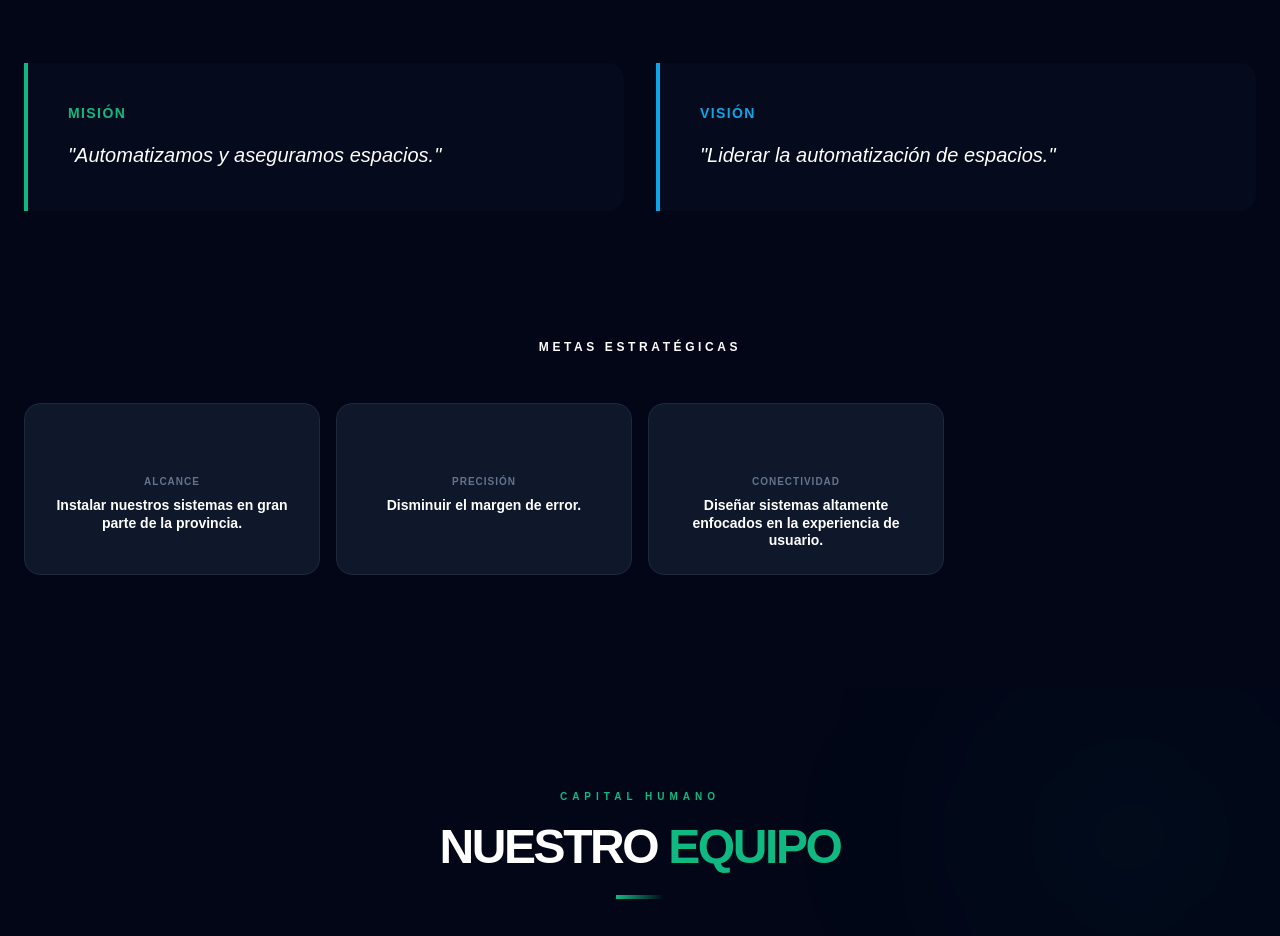
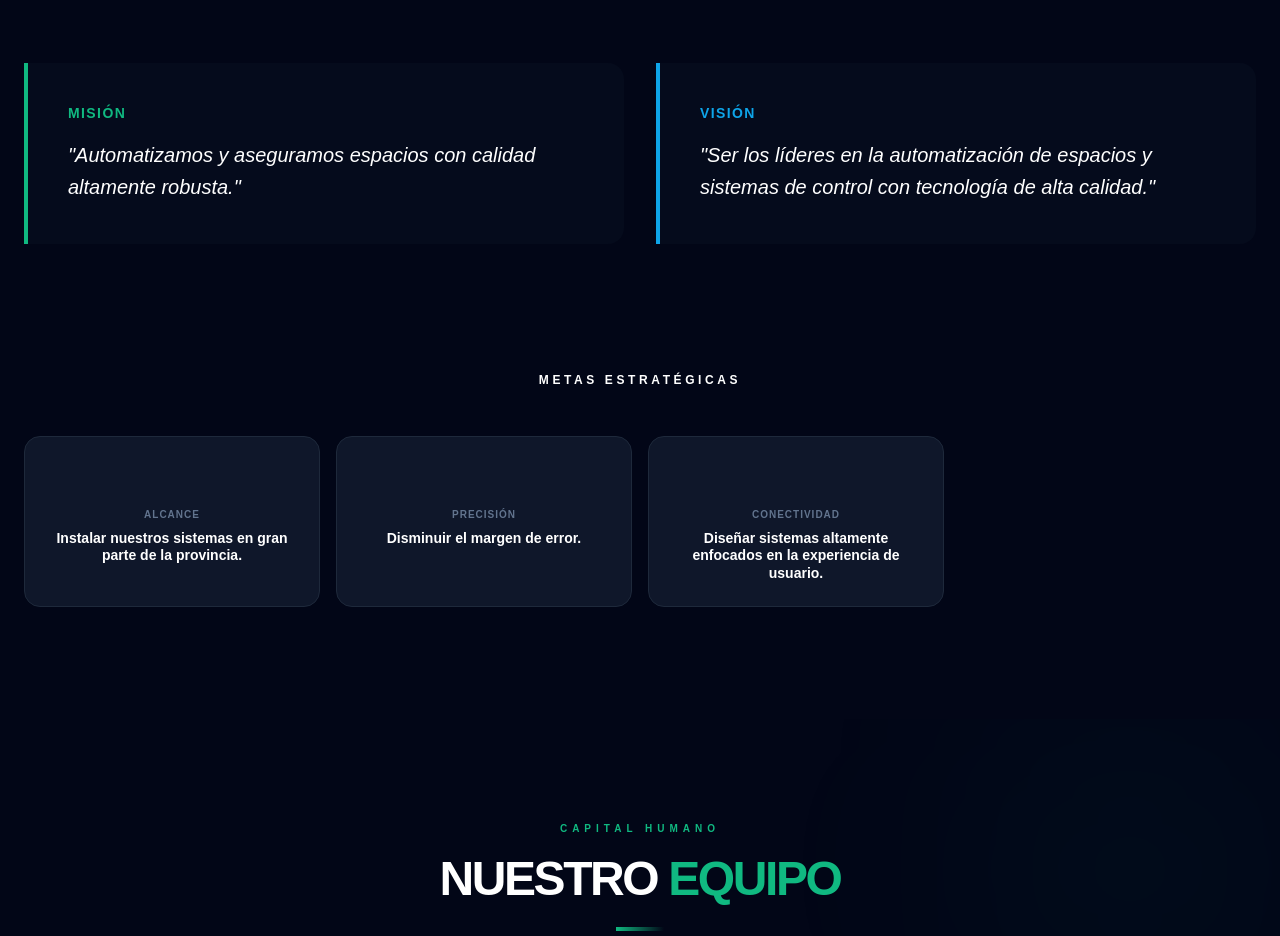
Before and after one commit to AlanBenjaDev/XIDMET-Company, a Next.js app in the folder my-app/: page / in a window 1280 px wide. Shown: the part 1240-2176 px from the top of the page. Built offline with nearby package versions, Linux system fonts and the light colour scheme; some icons are missing.

Commit message:
change the mision and vision v3

```diff
--- a/my-app/components/TranslateButton.tsx
+++ b/my-app/components/TranslateButton.tsx
@@ -26,9 +26,9 @@ export const diccionario = {
       titulo: "Soluciones inteligentes para desafíos reales",
       descripcion: "En Xidmet Company transformamos espacios comunes en lugares inteligentes. Conectamos tecnología avanzada, cámaras de seguridad y sistemas eléctricos de forma simple y eficiente.",
       misionTitulo: "Misión",
-      misionTexto: '"Automatizamos y aseguramos espacios."',
+      misionTexto: '"Automatizamos y aseguramos espacios con calidad altamente robusta."',
       visionTitulo: "Visión",
-      visionTexto: '"Liderar la automatización de espacios."',
+      visionTexto: '"Ser los líderes en la automatización de espacios y sistemas de control con tecnología de alta calidad."',
       metasTitulo: "Metas Estratégicas",
       meta1Titulo: "Alcance",
       meta1Texto: "Instalar nuestros sistemas en gran parte de la provincia.",
@@ -108,7 +108,7 @@ export const diccionario = {
       soluciones: "Solutions",
       nosotros: "About Us",
       proyectos: "Projects",
-      equipo: "Team",
+      equipo: "Members",
       contacto: "Contact"
     },
     hero: {
@@ -123,9 +123,9 @@ export const diccionario = {
       titulo: "Smart solutions for real challenges",
       descripcion: "At Xidmet Company, we turn common spaces into smart environments. We connect advanced technology, security cameras, and electrical systems in a simple and efficient way.",
       misionTitulo: "Mission",
-      misionTexto: '"We automate and secure spaces."',
+      misionTexto: '"We automate and secure spaces with highly robust quality."',
       visionTitulo: "Vision",
-      visionTexto: '"To lead the automation of spaces."',
+      visionTexto: '"To be the leaders in the automation of spaces and control systems with high-quality technology."',
       metasTitulo: "Strategic Goals",
       meta1Titulo: "Reach",
       meta1Texto: "Install our systems across a large part of the province.",
```
